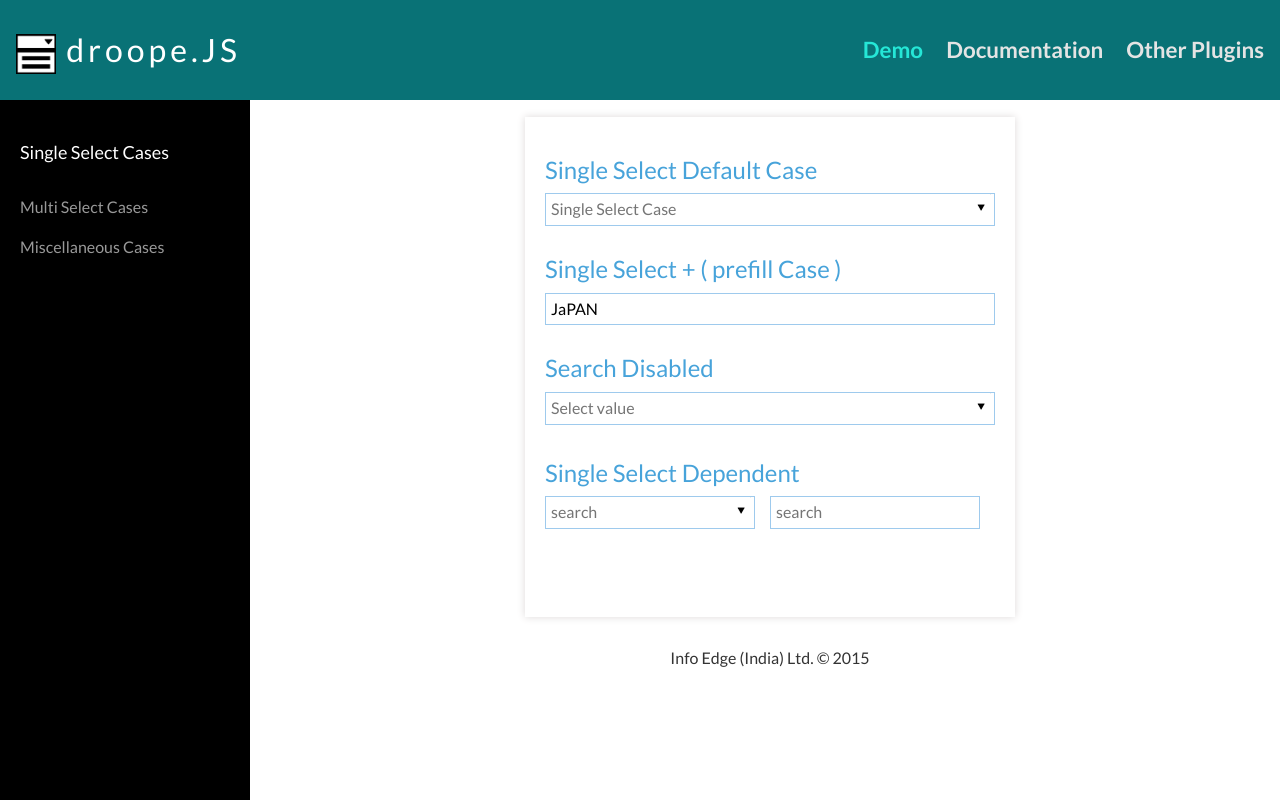
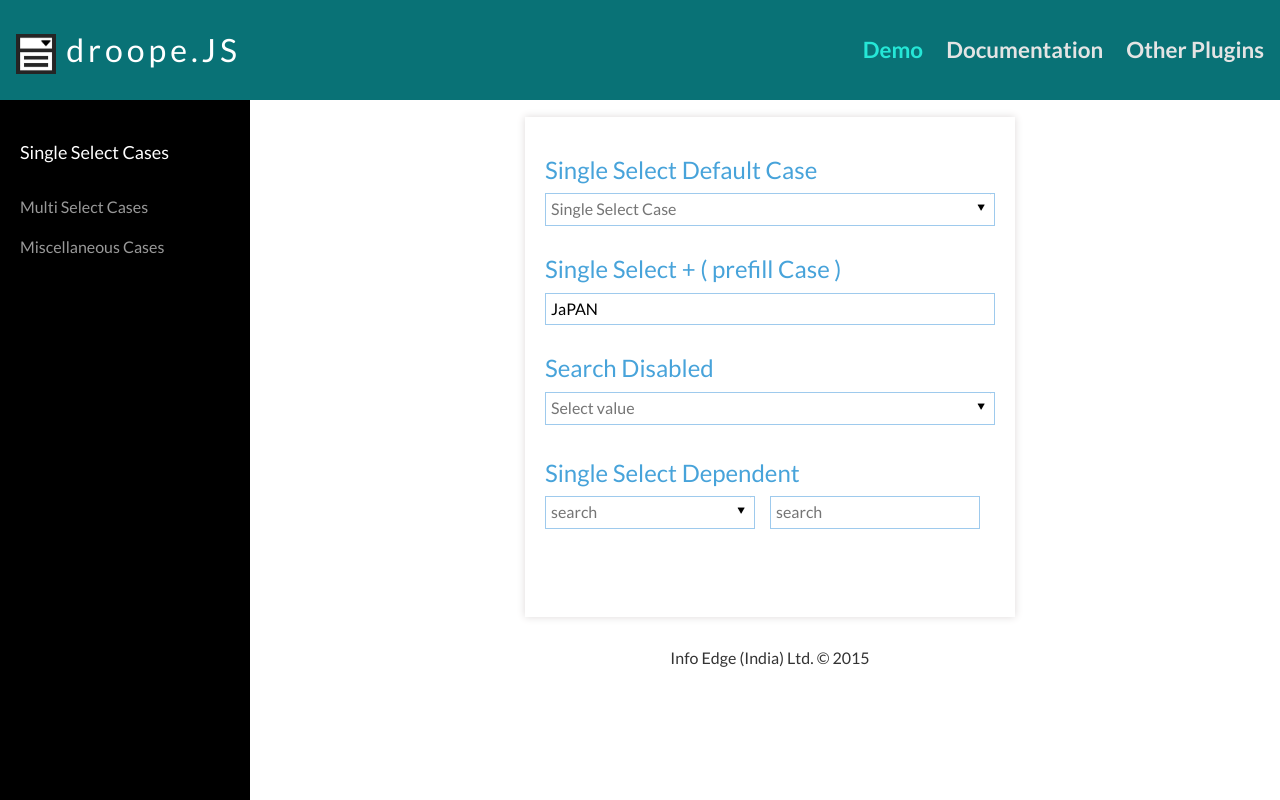
Before and after one commit to naukri-engineering/droope, a plain HTML site: page index.html in a window 1280 px wide. Drawn offline with nearby package versions, Linux system fonts and the light colour scheme.

```diff
--- a/index.html
+++ b/index.html
@@ -18,7 +18,7 @@
     <div class="container">
         <div class="cbp-af-header">
             <div class="cbp-af-inner">
-                <h1><img class="dlogo" src="i/droopelogo1.png"/> droope.JS</h1>
+                <h1><img class="dlogo" src="i/droopelogo.png"/> droope.JS</h1>
                 <nav>
                     <a style="color:#25E7D7" href="#">Demo</a>
                     <a href="http://gitlab.infoedge.com/naukri-ui-dev/custom-dropdown/blob/gh-pages/README.md">Documentation</a>
```
